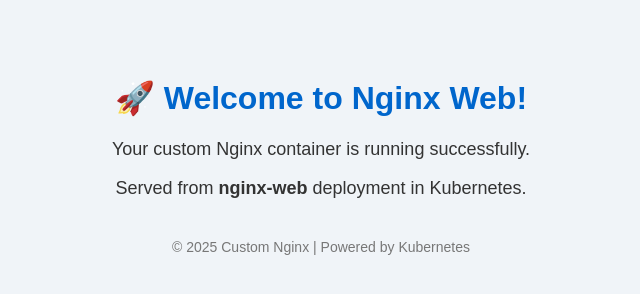
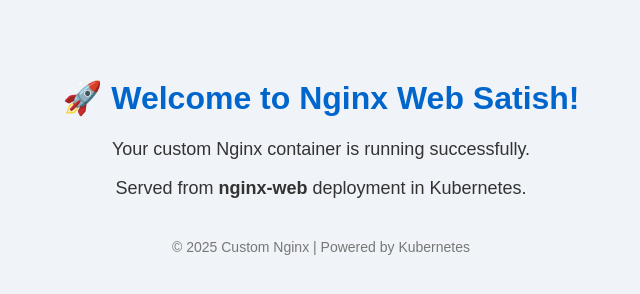
Before and after one commit to SatishThapak/kubernetes_learnings, a plain HTML site: page index.html in a window 1280 px wide. Shown: the whole page, without its empty margins (319-959 px from the left). Drawn offline with Linux system fonts and the light colour scheme.

Commit message:
changes in index file

```diff
--- a/index.html
+++ b/index.html
@@ -2,7 +2,7 @@
 <html lang="en">
 <head>
   <meta charset="UTF-8">
-  <title>Welcome to Nginx Web-Server Satish !</title>
+  <title>Welcome to Nginx Web!</title>
   <style>
     body {
       font-family: Arial, sans-serif;
@@ -25,7 +25,7 @@
   </style>
 </head>
 <body>
-  <h1>🚀 Welcome to Nginx Web!</h1>
+  <h1>🚀 Welcome to Nginx Web Satish!</h1>
   <p>Your custom Nginx container is running successfully.</p>
   <p>Served from <strong>nginx-web</strong> deployment in Kubernetes.</p>
   <div class="footer">
```
